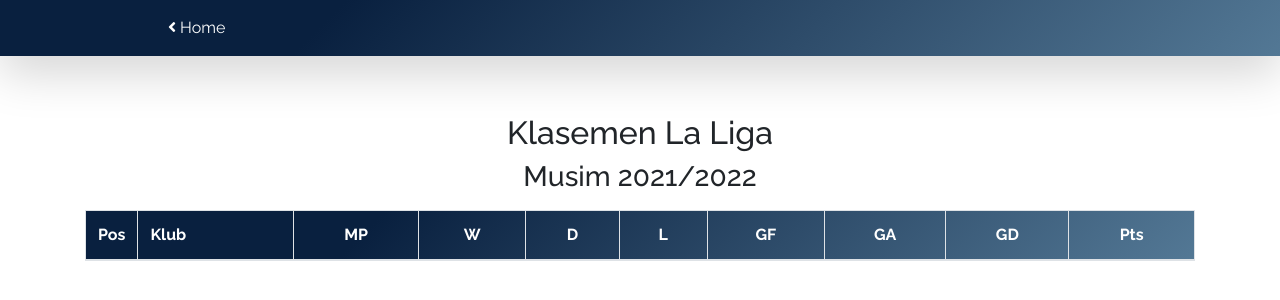
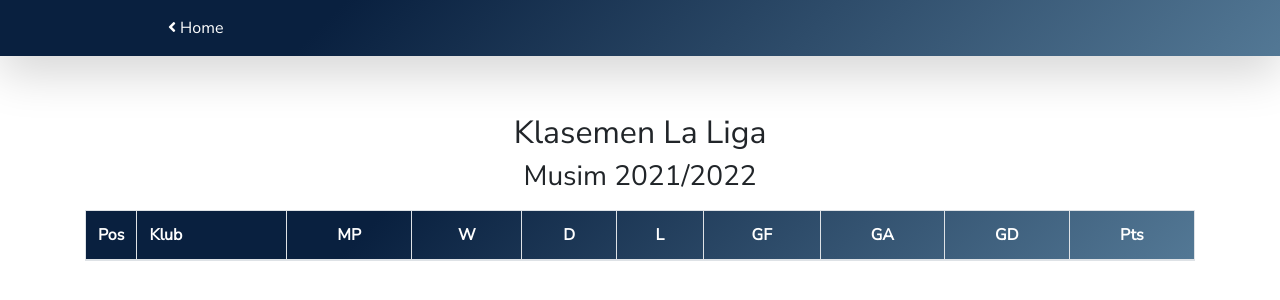
Before and after one commit to alvinkp1998/project-website, a PHP site: page /pageklasemen/laliga.html in a window 1280 px wide. Shown: the top 300 px of the page. Run offline with PHP 8.4, Linux system fonts and the light colour scheme; lists and menus that the app fills with data are empty; some web fonts are replaced.

Commit message:
update font

```diff
--- a/css/style.css
+++ b/css/style.css
@@ -1,8 +1,8 @@
 @import url('https://fonts.googleapis.com/css2?family=Oregano&display=swap');
-@import url('https://fonts.googleapis.com/css2?family=Raleway:wght@200;300;400;500;700&display=swap');
+@import url('https://fonts.googleapis.com/css2?family=Nunito+Sans&display=swap');
 
 body {
-    font-family: 'Raleway', sans-serif;
+    font-family: 'Nunito Sans', sans-serif;
 }
 
 /* Navbar */
```
Also changed, not shown: index.html (+5 -5 lines).
